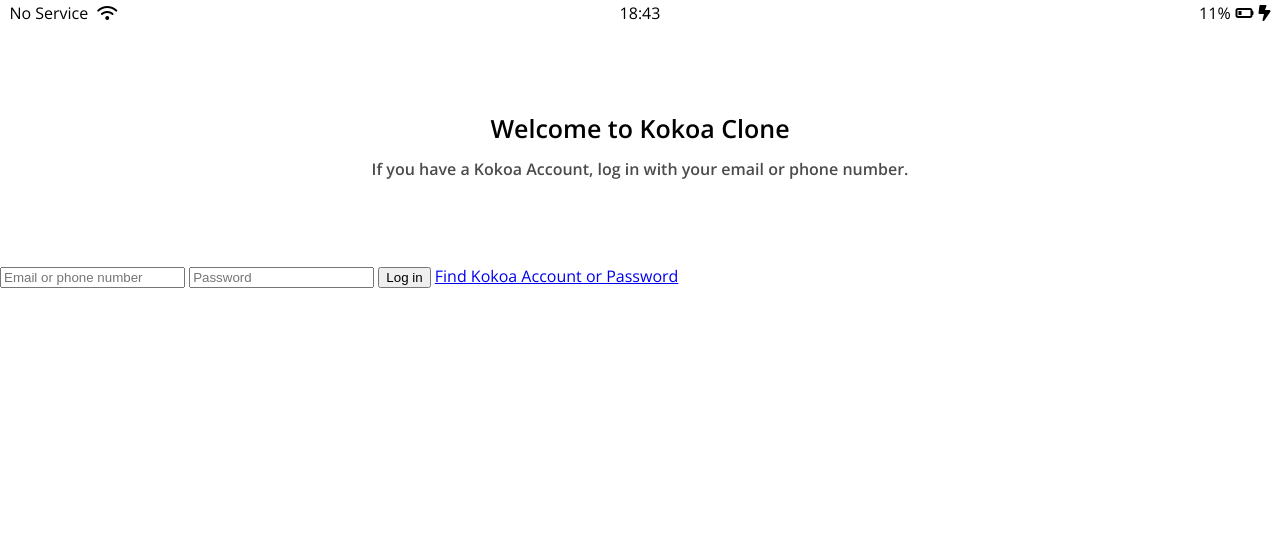
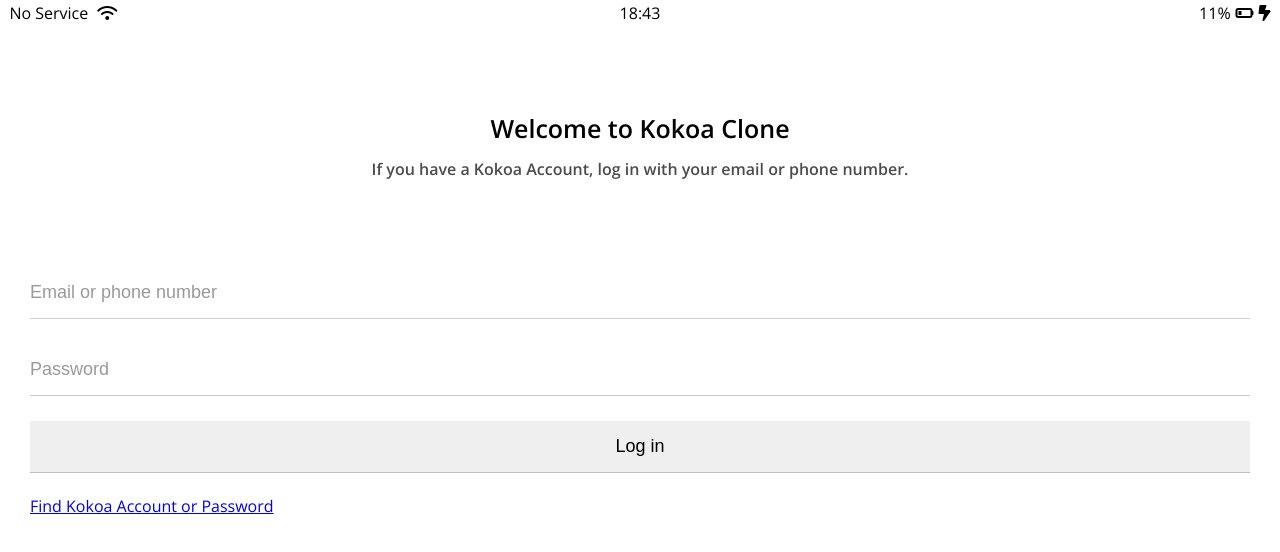
Before and after one commit to jooooooing/kokoa-clone-2022, a plain HTML site: page index.html in a window 1280 px wide. Drawn offline with nearby package versions, Linux system fonts and the light colour scheme.

Commit message:
login form_0217

```diff
--- a/CSS/reset.css
+++ b/CSS/reset.css
@@ -127,3 +127,7 @@ table {
   border-collapse: collapse;
   border-spacing: 0;
 }
+
+input:focus {
+  outline: none;
+}
--- a/CSS/styles.css
+++ b/CSS/styles.css
@@ -1,5 +1,6 @@
 @import "reset.css";
 @import "status-bar.css";
+@import "variables.css";
 @import url("https://fonts.googleapis.com/css2?family=Open+Sans:wght@400;600&display=swap");
 
 body {
@@ -24,3 +25,26 @@ body {
   width: 60%;
   opacity: 0.7;
 }
+
+#login-form {
+  display: flex;
+  flex-direction: column;
+  margin: 0px 30px;
+}
+
+#login-form input {
+  border: none;
+  padding: 15px 0px;
+  font-size: 18px;
+  border-bottom: 1px solid rgba(0, 0, 0, 0.2);
+  margin-bottom: 25px;
+  transition: border-color 0.3s ease-in-out;
+}
+
+#login-form input::placeholder {
+  color: rgba(0, 0, 0, 0.4);
+}
+
+#login-form input:focus {
+  border-color: var(--purple);
+}
--- /dev/null
+++ b/CSS/variables.css
@@ -0,0 +1,3 @@
+:root {
+  --purple: #7401df;
+}
```
